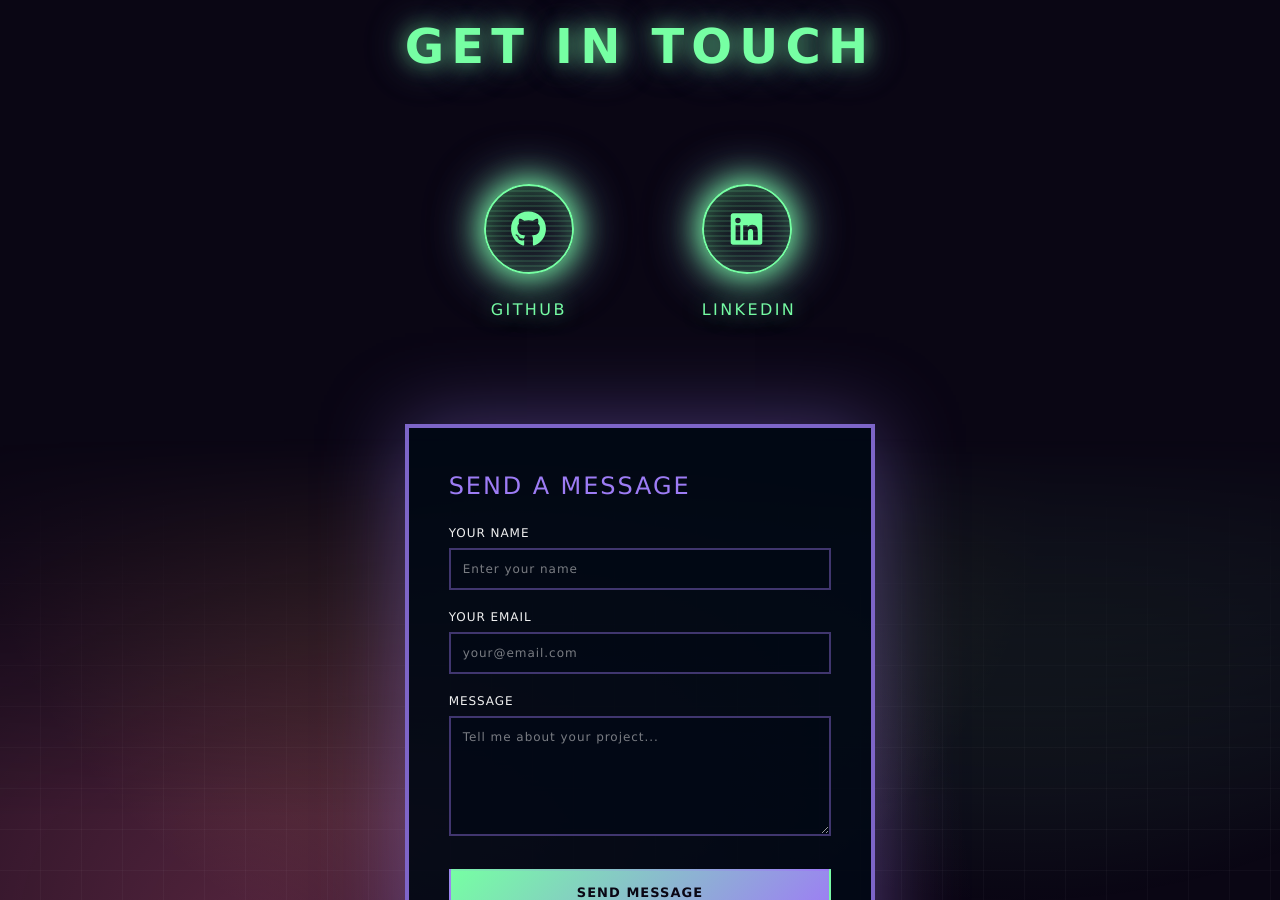
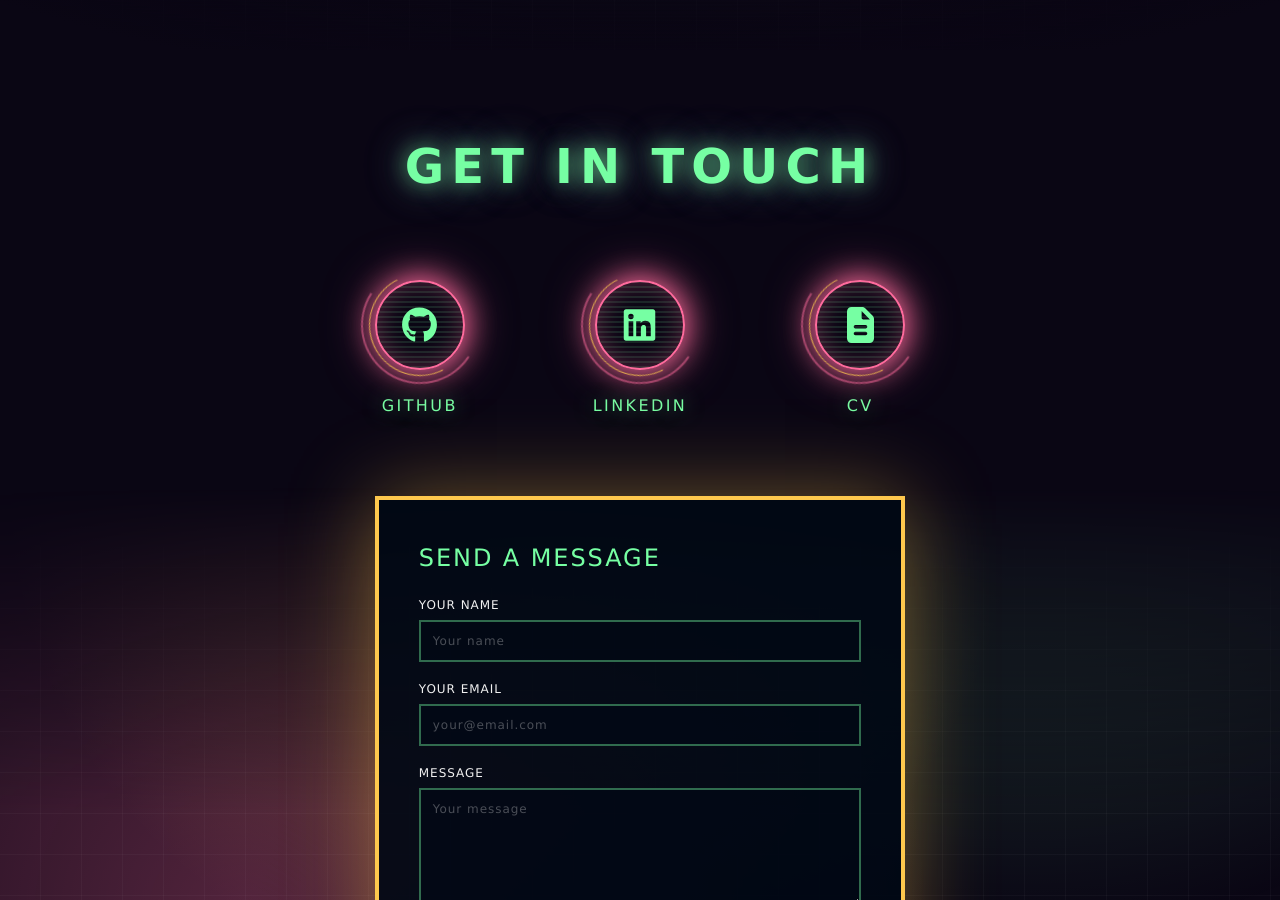
Before and after one commit to lablett/portfolio-2025, a React (Vite) app: page / in a window 1280 px wide. Shown: the part 2560-3460 px from the top of the page. Built offline with nearby package versions, Linux system fonts and the light colour scheme.

Commit message:
Contact section links styling changes

```diff
--- a/src/Components/ContactForm/ContactForm.css
+++ b/src/Components/ContactForm/ContactForm.css
@@ -1,8 +1,9 @@
 /* ============================================================
-   CONTACT FORM - PURPLE VARIANT
-   - Border: Purple with neon glow
-   - Button: Green to Purple gradient
+   CONTACT FORM - gold VARIANT
+   - Border: gold with neon glow
+   - Button: Green to gold gradient
    - Style: Cyberpunk aesthetic
+   - Uses CSS variables from src/index.css
    ============================================================ */
 
 .contact-form-container {
@@ -11,21 +12,21 @@
 }
 
 .contact-form {
-  border: 4px solid rgba(157, 124, 245, 0.8);
+  border: 4px solid var(--color-gold);
   background: rgba(0, 8, 20, 0.9);
-  box-shadow: 0 0 80px rgba(157, 124, 245, 0.4);
+  box-shadow: 0 0 80px rgba(254, 200, 77, 0.4);
   padding: 2.5rem;
   border-radius: 0;
   transition: all 0.3s ease;
 }
 
 .contact-form:hover {
-  box-shadow: 0 0 80px rgba(157, 124, 245, 0.6), inset 0 0 30px rgba(157, 124, 245, 0.12);
-  border-color: rgba(157, 124, 245, 1);
+  box-shadow: 0 0 80px rgba(254, 200, 77, 0.6), inset 0 0 30px rgba(254, 200, 77, 0.12);
+  border-color: var(--color-gold);
 }
 
 .contact-form-title {
-  color: #9D7CF5;
+  color: var(--color-neon-green);
   font-size: 24px;
   margin-bottom: 20px;
   letter-spacing: 0.08em;
@@ -38,7 +39,7 @@
 
 .form-group label {
   display: block;
-  color: #F0F0F0;
+  color: var(--color-light-text);
   margin-bottom: 6px;
   font-size: 12px;
   letter-spacing: 0.08em;
@@ -51,20 +52,25 @@
   width: 100%;
   padding: 10px 12px;
   background: rgba(0, 8, 20, 0.6);
-  border: 2px solid rgba(157, 124, 245, 0.4);
+  border: 2px solid rgba(118, 255, 163, 0.4);
   border-radius: 0;
-  color: #F0F0F0;
+  color: var(--color-light-text);
   font-family: Aldrich, Verdana, system-ui, Geneva, Tahoma, sans-serif;
   font-size: 12px;
   transition: all 0.3s ease;
   letter-spacing: 0.08em;
 }
 
+.form-group input::placeholder,
+.form-group textarea::placeholder {
+  opacity: 0.6;
+}
+
 .form-group input:focus,
 .form-group textarea:focus {
   outline: none;
-  border-color: #9D7CF5;
-  box-shadow: 0 0 20px rgba(157, 124, 245, 0.3), inset 0 0 10px rgba(157, 124, 245, 0.1);
+  border-color: var(--color-neon-green);
+  box-shadow: 0 0 20px rgba(118, 255, 163, 0.3), inset 0 0 10px rgba(118, 255, 163, 0.1);
 }
 
 .form-group input:disabled,
@@ -81,9 +87,9 @@
 .submit-btn {
   width: 100%;
   padding: 12px 20px;
-  background: linear-gradient(135deg, #76FFA3 0%, #9D7CF5 100%);
-  color: #0A0614;
-  border: 2px solid transparent;
+  background: transparent;
+  color: var(--color-neon-green);
+  border: 2px solid var(--color-neon-green);
   border-radius: 0;
   font-size: 13px;
   font-weight: 600;
@@ -96,7 +102,7 @@
 
 .submit-btn:hover:not(:disabled) {
   transform: translateY(-2px);
-  box-shadow: 0 0 30px rgba(157, 124, 245, 0.5);
+  box-shadow: 0 0 30px rgba(118, 255, 163, 0.5);
 }
 
 .submit-btn:active:not(:disabled) {
@@ -143,13 +149,13 @@
 .status-message.success {
   background: rgba(118, 255, 163, 0.15);
   border: 1px solid rgba(118, 255, 163, 0.5);
-  color: #76FFA3;
+  color: var(--color-neon-green);
 }
 
 .status-message.error {
   background: rgba(255, 107, 157, 0.15);
   border: 1px solid rgba(255, 107, 157, 0.5);
-  color: #FF6B9D;
+  color: var(--color-hot-pink);
 }
 
 /* Responsive */
--- a/src/Components/ContactForm/ContactForm.jsx
+++ b/src/Components/ContactForm/ContactForm.jsx
@@ -88,7 +88,7 @@ const ContactForm = ({ isInView }) => {
             name="name"
             value={formData.name}
             onChange={handleChange}
-            placeholder="Enter your name"
+            placeholder="Your name"
             required
             disabled={isSubmitting}
           />
@@ -115,7 +115,7 @@ const ContactForm = ({ isInView }) => {
             name="message"
             value={formData.message}
             onChange={handleChange}
-            placeholder="Tell me about your project..."
+            placeholder="Your message"
             required
             disabled={isSubmitting}
           />
--- a/src/Components/ExperienceTimeline/ExperienceTimeline.css
+++ b/src/Components/ExperienceTimeline/ExperienceTimeline.css
@@ -5,7 +5,7 @@
   position: relative;
   max-width: 1400px;
   margin: 0 auto;
-  /* padding: 60px 0px; */
+  padding: 60px 0px;
   font-family: 'Courier New', monospace;
 }
 
--- a/src/Section/Contact/Contact.css
+++ b/src/Section/Contact/Contact.css
@@ -1,8 +1,9 @@
 /* ============================================================
    NEON HOLOGRAM BUTTON STYLE
-   - Colour: Neon green with dual colour glows (green + purple)
-   - Scanlines: Medium intensity
-   - Animation: Pulsating glow (no flare rings)
+   - Colour: Hot pink with dual rotating rings (yellow inner, pink outer)
+   - Rings: Yellow inner ring (CW) + Pink outer ring (CCW)
+   - Scanlines: Green on inner circle
+   - Animation: Dual rotating rings + glow pulse
    - Size: 90px with 4xl icons
    ============================================================ */
 
@@ -22,29 +23,19 @@
   height: 90px;
   cursor: pointer;
   border-radius: 50%;
-  background: linear-gradient(135deg, rgba(118, 255, 163, 0.12), rgba(157, 124, 245, 0.08));
-  color: #76FFA3;
-  border: 2px solid #76FFA3;
+  color: var(--color-neon-green);
+  border: 2px solid var(--color-hot-pink);
   box-shadow:
-    0 0 30px rgba(118, 255, 163, 1),
-    0 0 50px rgba(118, 255, 163, 0.6),
+    0 0 30px var(--color-hot-pink),
+    0 0 50px rgba(255, 107, 157, 0.6),
     0 0 60px rgba(157, 124, 245, 0.4),
-    inset 0 0 25px rgba(118, 255, 163, 0.3);
+    inset 0 0 25px rgba(255, 107, 157, 0.3);
   transition: all 0.3s ease;
   text-decoration: none;
   z-index: 1;
-  animation: glow-pulse 2s ease-in-out infinite;
-}
-
-/* Scanlines overlay - medium intensity */
-.neon-hologram-btn::before {
-  content: '';
-  position: absolute;
-  top: 0;
-  left: 0;
-  right: 0;
-  bottom: 0;
-  border-radius: 50%;
+  animation: glow-pulse 3s ease-in-out infinite;
+  font-size: inherit;
+  vertical-align: baseline;
   background: repeating-linear-gradient(
     0deg,
     rgba(118, 255, 163, 0.12) 0px,
@@ -52,45 +43,87 @@
     transparent 2px,
     transparent 5px
   );
+}
+
+/* Pink outer ring - rotating counter-clockwise */
+.neon-hologram-btn::before {
+  content: '';
+  position: absolute;
+  top: -16px;
+  left: -16px;
+  right: -16px;
+  bottom: -16px;
+  border: 2px solid transparent;
+  border-bottom-color: var(--color-hot-pink);
+  border-left-color: var(--color-hot-pink);
+  border-radius: 50%;
+  opacity: 0.5;
+  animation: spin-ring-ccw 6s linear infinite;
   pointer-events: none;
-  z-index: 2;
+  z-index: 0;
+}
+
+/* Gold inner ring - rotating clockwise */
+.neon-hologram-btn::after {
+  content: '';
+  position: absolute;
+  top: -8px;
+  left: -8px;
+  right: -8px;
+  bottom: -8px;
+  border: 1.5px solid transparent;
+  border-top-color: var(--color-gold);
+  border-right-color: var(--color-gold);
+  border-radius: 50%;
+  opacity: 0.8;
+  animation: spin-ring-cw 4s linear infinite;
+  pointer-events: none;
+  z-index: 1;
+}
+
+@keyframes spin-ring-cw {
+  0% { transform: rotate(0deg); }
+  100% { transform: rotate(360deg); }
+}
+
+@keyframes spin-ring-ccw {
+  0% { transform: rotate(0deg); }
+  100% { transform: rotate(-360deg); }
 }
 
 /* Pulsating glow animation */
 @keyframes glow-pulse {
   0%, 100% {
     box-shadow:
-      0 0 30px rgba(118, 255, 163, 1),
-      0 0 50px rgba(118, 255, 163, 0.6),
-      0 0 60px rgba(157, 124, 245, 0.4),
-      inset 0 0 25px rgba(118, 255, 163, 0.3);
+      0 0 30px var(--color-hot-pink),
+      0 0 50px rgba(255, 107, 157, 0.6),
+      inset 0 0 25px rgba(255, 107, 157, 0.3);
   }
   50% {
     box-shadow:
-      0 0 45px rgba(118, 255, 163, 1.1),
-      0 0 75px rgba(118, 255, 163, 0.7),
-      0 0 90px rgba(157, 124, 245, 0.5),
-      inset 0 0 35px rgba(118, 255, 163, 0.4);
+      0 0 40px rgba(255, 107, 157, 1),
+      0 0 65px rgba(255, 107, 157, 0.65),
+      inset 0 0 32px rgba(255, 107, 157, 0.38);
   }
 }
 
 /* Hover state - enhanced glow */
 .neon-hologram-btn:hover {
-  background: linear-gradient(135deg, rgba(118, 255, 163, 0.25), rgba(157, 124, 245, 0.15));
+  background: linear-gradient(135deg, rgba(118, 255, 163, 0.15), rgba(157, 124, 245, 0.15));
   box-shadow:
-    0 0 40px rgba(118, 255, 163, 0.95),
-    0 0 80px rgba(157, 124, 245, 0.6),
-    inset 0 0 30px rgba(118, 255, 163, 0.4);
+    0 0 40px rgba(255, 107, 157, 0.95),
+    0 0 80px var(--color-purple),
+    inset 0 0 30px rgba(255, 107, 157, 0.4);
   transform: scale(1.08);
 }
 
 /* Active state - press effect */
 .neon-hologram-btn:active {
-  background: linear-gradient(135deg, rgba(118, 255, 163, 0.3), rgba(157, 124, 245, 0.2));
+  background: linear-gradient(135deg, rgba(118, 255, 163, 0.2), rgba(157, 124, 245, 0.2));
   box-shadow:
-    0 0 50px rgba(118, 255, 163, 1),
-    0 0 100px rgba(157, 124, 245, 0.8),
-    inset 0 0 40px rgba(118, 255, 163, 0.5);
+    0 0 50px var(--color-hot-pink),
+    0 0 100px var(--color-purple),
+    inset 0 0 40px rgba(255, 107, 157, 0.5);
   transform: scale(0.95);
 }
 
@@ -98,19 +131,35 @@
 .neon-hologram-btn:focus {
   outline: none;
   box-shadow:
-    0 0 40px rgba(118, 255, 163, 0.95),
-    0 0 80px rgba(157, 124, 245, 0.6),
-    inset 0 0 30px rgba(118, 255, 163, 0.4);
+    0 0 40px rgba(255, 107, 157, 0.95),
+    0 0 80px var(--color-purple),
+    inset 0 0 30px rgba(255, 107, 157, 0.4);
 }
 
 /* Mobile touch state */
 @media (hover: none) and (pointer: coarse) {
   .neon-hologram-btn:active {
-    background: linear-gradient(135deg, rgba(118, 255, 163, 0.25), rgba(157, 124, 245, 0.15));
+    background: linear-gradient(135deg, rgba(118, 255, 163, 0.15), rgba(157, 124, 245, 0.15));
     box-shadow:
-      0 0 40px rgba(118, 255, 163, 0.95),
-      0 0 80px rgba(157, 124, 245, 0.6),
-      inset 0 0 30px rgba(118, 255, 163, 0.4);
+      0 0 40px rgba(255, 107, 157, 0.95),
+      0 0 80px var(--color-purple),
+      inset 0 0 30px rgba(255, 107, 157, 0.4);
     transform: scale(1.08);
   }
 }
+
+/* Social links container - add spacing from SectionTitle and ContactForm */
+.social-links-container {
+  margin-top: 48px !important;
+  margin-bottom: 48px !important;
+  margin-left: auto !important;
+  margin-right: auto !important;
+  display: flex !important;
+  flex-direction: row !important;
+  flex-wrap: wrap !important;
+  justify-content: center !important;
+  align-items: center !important;
+  align-content: center !important;
+  width: 100% !important;
+  max-width: 600px !important;
+}
--- a/src/Section/Contact/Contact.jsx
+++ b/src/Section/Contact/Contact.jsx
@@ -3,9 +3,9 @@ import { useInView } from 'framer-motion'
 import { useRef } from 'react'
 import { FontAwesomeIcon } from '@fortawesome/react-fontawesome'
 import { faGithub, faLinkedin } from '@fortawesome/free-brands-svg-icons'
+import { faFileLines } from '@fortawesome/free-solid-svg-icons'
 import Container from '@Components/Container'
 import SectionTitle from '@Components/SectionTitle/SectionTitle'
-import GradientButton from '@Components/GradientButton'
 import './Contact.css'
 import CenteredContent from '@Components/CenteredContent'
 import SectionBackground from '@Components/SectionBackground/SectionBackground'
@@ -26,6 +26,11 @@ const Contact = () => {
       name: 'LinkedIn',
       icon: faLinkedin,
       url: 'https://linkedin.com/in/lucilleablett',
+    },
+    {
+      name: 'CV',
+      icon: faFileLines,
+      isCV: true,
     },
   ]
 
@@ -61,7 +66,7 @@ const Contact = () => {
       <SectionBackground type="contact" />
       <Container>
         <CenteredContent>
-          <div className="max-w-4xl w-full relative z-10 flex flex-col items-center gap-18">
+          <div className="w-full relative z-10 flex flex-col items-center align-gap-18">
           <motion.div
             initial={{ opacity: 0, y: 50 }}
             animate={isInView ? { opacity: 1, y: 0 } : { opacity: 0, y: 50 }}
@@ -76,14 +81,27 @@ const Contact = () => {
             variants={containerVariants}
             initial="hidden"
             animate={isInView ? "visible" : "hidden"}
-            className="flex flex-col md:flex-row flex-wrap justify-center items-center gap-8 md:gap-32"
+            className="flex flex-row flex-wrap justify-center items-center gap-8 md:gap-32 social-links-container"
           >
             {socials.map((social) => (
               <motion.div
                 key={social.name}
                 variants={itemVariants}
+                className="flex flex-col items-center"
               >
                 <div className="neon-hologram-wrapper">
+                  {social.isCV ? (
+                    <button
+                      onClick={downloadCV}
+                      className="neon-hologram-btn"
+                      title={social.name}
+                    >
+                      <FontAwesomeIcon
+                        icon={social.icon}
+                        className="text-4xl"
+                      />
+                    </button>
+                  ) : (
                     <a
                       href={social.url}
                       target="_blank"
@@ -96,9 +114,10 @@ const Contact = () => {
                         className="text-4xl"
                       />
                     </a>
+                  )}
                 </div>
                 <div className="text-center" style={{ marginTop: '24px' }}>
-                  <Subtitle as='h3'>
+                  <Subtitle as='h3' color='neonGreen'>
                     {social.name}
                   </Subtitle>
                 </div>
@@ -108,15 +127,6 @@ const Contact = () => {
 
           {/* Contact Form */}
           <ContactForm isInView={isInView} />
-
-          {/* Download CV button */}
-          <GradientButton
-            variant='greenPurple'
-            onClick={downloadCV}
-            delay={0.4}
-          >
-            Download CV
-          </GradientButton>
           </div>
         </CenteredContent>
       </Container>
```
Also changed, not shown: src/Components/SectionBackground/SectionBackground.css (+7 -1 lines). Lines whose indentation alone changed are shown as unchanged.
